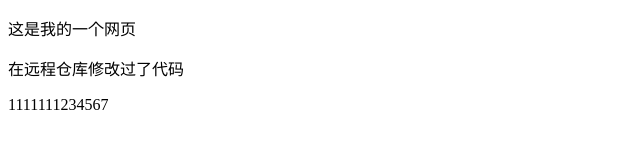
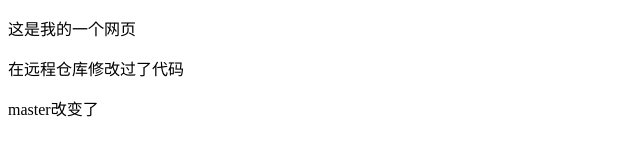
Before and after one commit to xiaogangindex/mypro2, a plain HTML site: page index.html in a window 1280 px wide. Shown: the full height of the page, 0-640 px from the left. Drawn offline with Linux system fonts and the light colour scheme.

Commit message:
Update index.html

```diff
--- a/index.html
+++ b/index.html
@@ -17,7 +17,7 @@
 	<div>
 		<p>这是我的一个网页</p>
 		<p>在远程仓库修改过了代码</p>
-		<p>1111111234567</p>
+		<p>master改变了</p>
 	</div>
 </body>
 </html>
```
